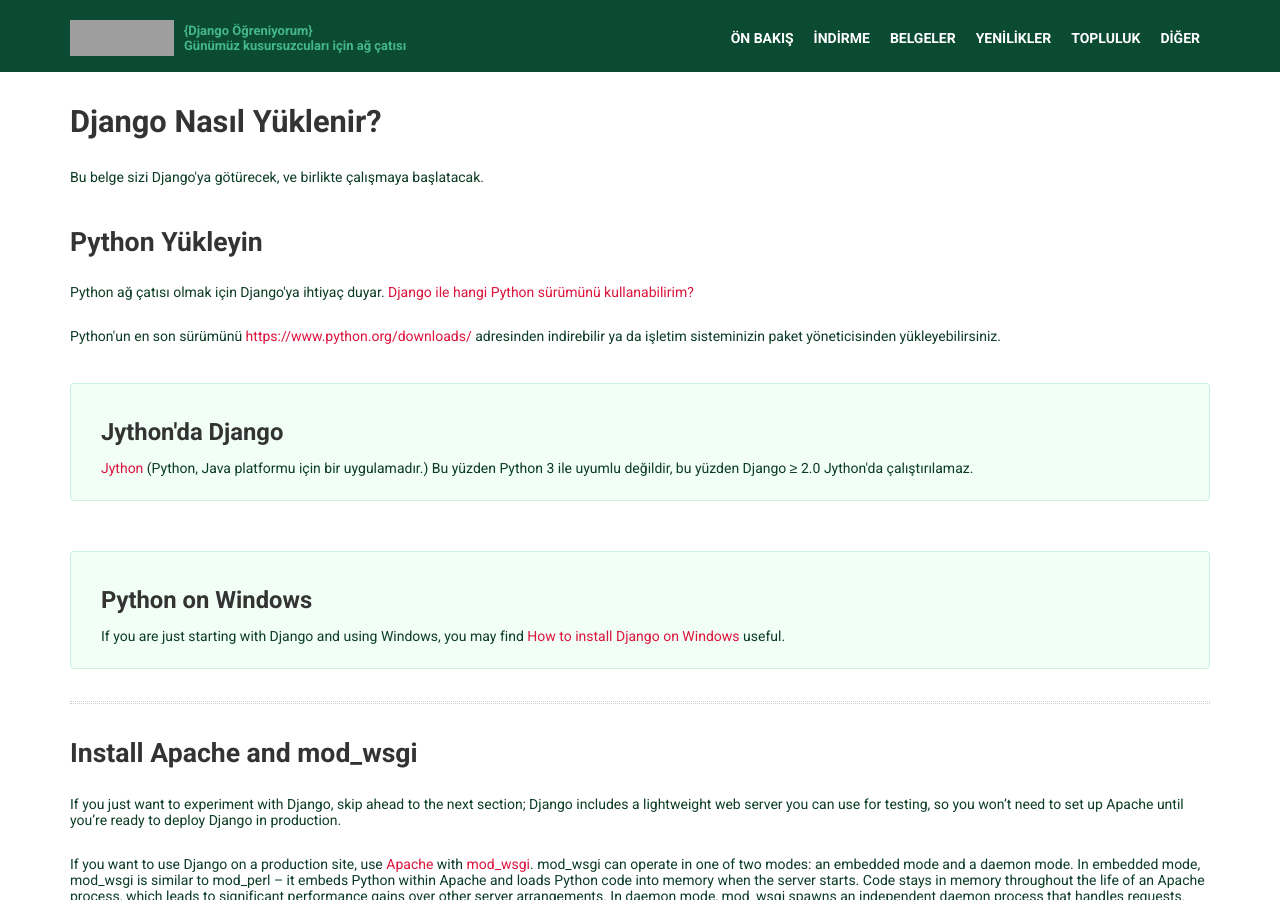
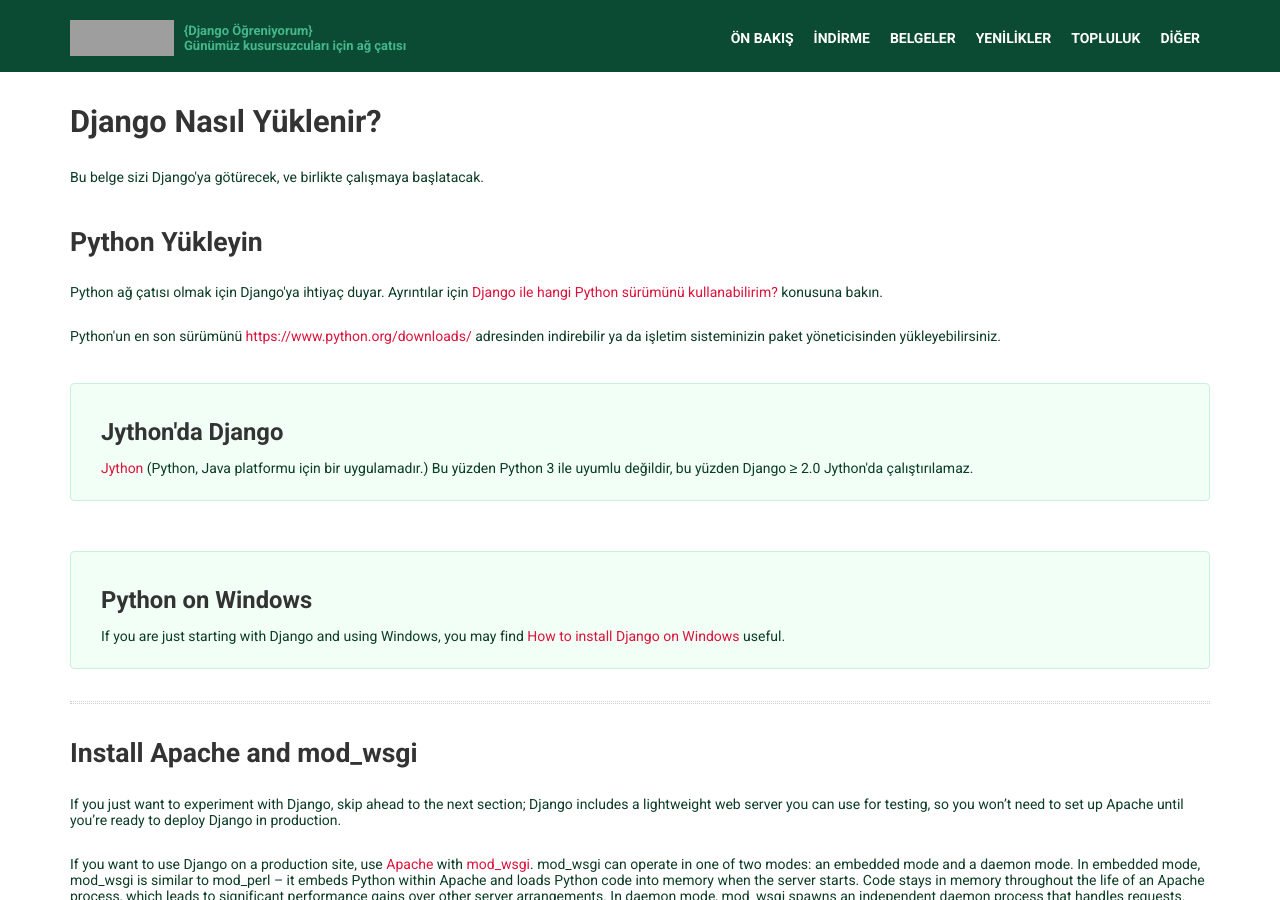
Before and after one commit to djangoogreniyorum/djangoogreniyorum.github.io, a Jekyll site: the page built from belgeler/2.0/basliklar/kurulum.html, in a window 1280 px wide and 900 px high. Built offline with Jekyll 4.4.1, drawn with Linux system fonts in a browser that asks for light colours; grey boxes are pictures that could not be loaded.

Commit message:
eksik kısım düzeltildi.

```diff
--- a/belgeler/2.0/basliklar/kurulum.html
+++ b/belgeler/2.0/basliklar/kurulum.html
@@ -6,7 +6,7 @@
   <h1>Django Nasıl Yüklenir?</h1>
   <p>Bu belge sizi Django'ya götürecek, ve birlikte çalışmaya başlatacak.</p>
   <h2>Python Yükleyin</h2>
-  <p>Python ağ çatısı olmak için Django'ya ihtiyaç duyar.  <a href="#">Django ile hangi Python sürümünü kullanabilirim?</a> </p>
+  <p>Python ağ çatısı olmak için Django'ya ihtiyaç duyar. Ayrıntılar için <a href="#">Django ile hangi Python sürümünü kullanabilirim?</a> konusuna bakın.</p>
 <p>Python'un en son sürümünü <a href="https://www.python.org/downloads/">https://www.python.org/downloads/</a> adresinden indirebilir ya da işletim sisteminizin paket yöneticisinden yükleyebilirsiniz.</p>  <div data-bilget="genel">
     <h3>Jython'da Django</h3>
     <p><a href="#">Jython</a> (Python, Java platformu için bir uygulamadır.) Bu yüzden Python 3 ile uyumlu değildir, bu yüzden Django ≥ 2.0 Jython'da çalıştırılamaz.</p>
```
